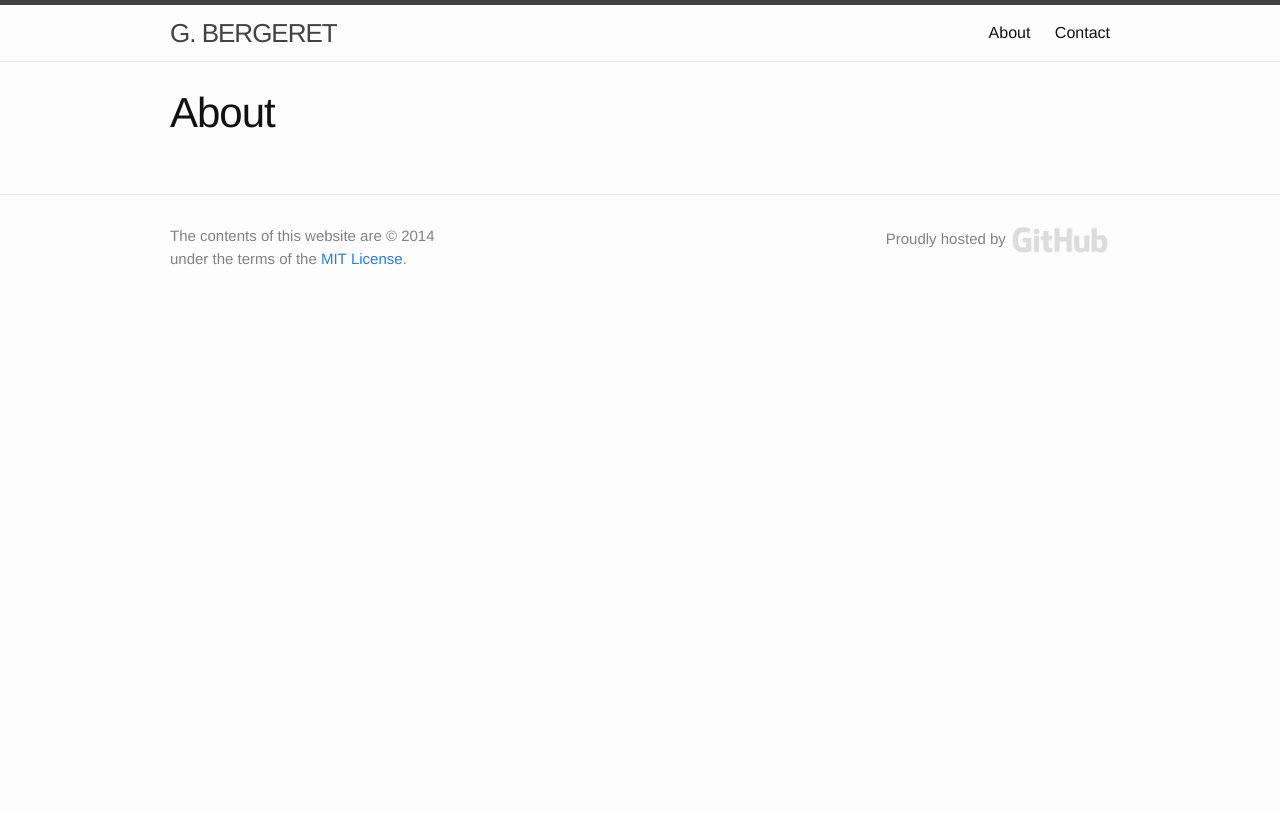
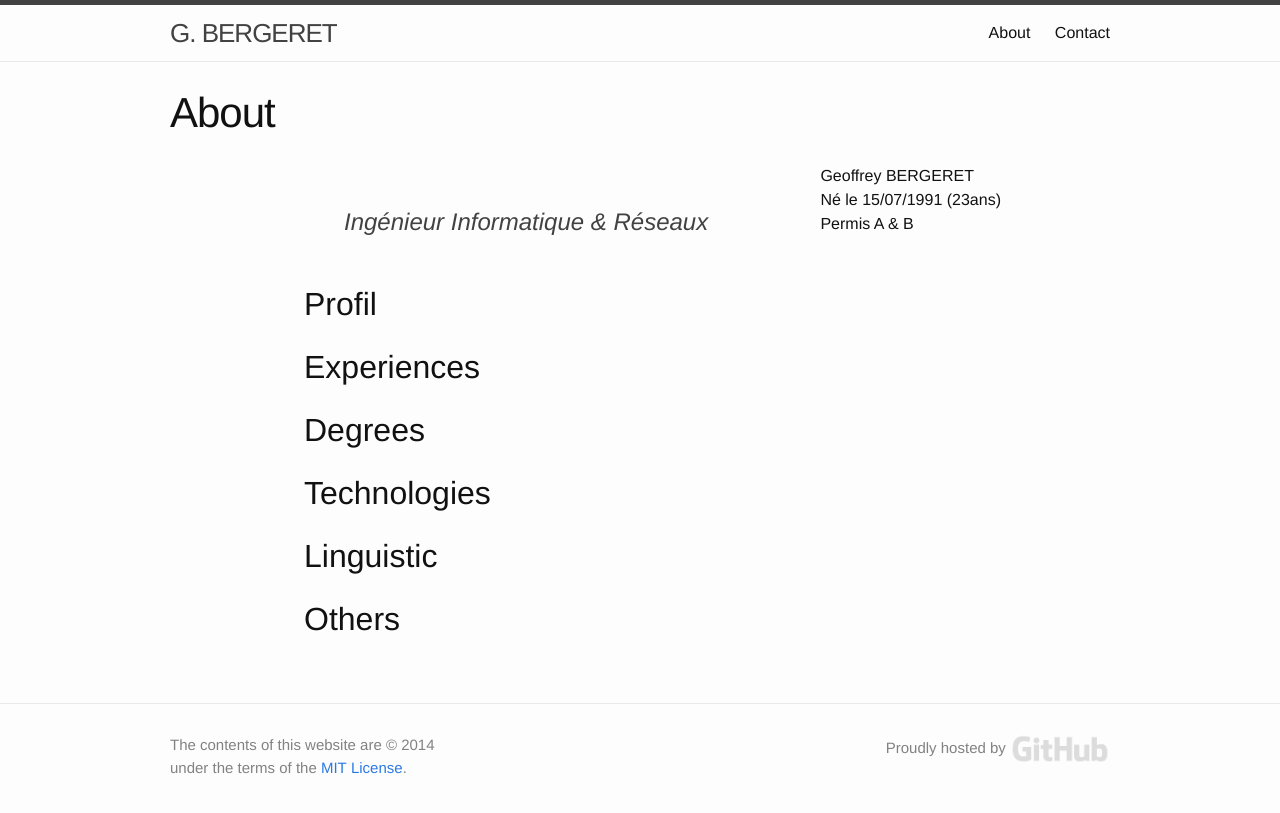
Before and after one commit to gbergere/gbergere.github.io, a Jekyll site: the page built from about.html, in a window 1280 px wide. Shown: the top 813 px of the page. Built offline with Jekyll 4.4.1, drawn with Linux system fonts in a browser that asks for light colours.

Commit message:
Initialize about page with layout.

```diff
--- a/_sass/_layout.scss
+++ b/_sass/_layout.scss
@@ -231,6 +231,39 @@
 }
 
 /**
+ * About Page
+ */
+
+#about-wrapper {
+    margin: auto;
+    width: 80%;
+}
+
+#about-tagline {
+    float: left;
+    width: -webkit-calc(70% - 80px);
+    width:         calc(70% - 80px);
+    margin: 40px 0px 40px 80px;
+    font-size:x-large;
+    font-style:italic;
+    color: $grey-color-dark;
+}
+
+#about-info {
+    float: right;
+    width: 30%;
+    height: 120px;
+
+    li {
+        list-style-type: none;
+    }
+}
+
+section > h2 {
+    margin-left: 40px;
+}
+
+/**
  * Contact Page
  */
 #contact-title {
--- a/about.html
+++ b/about.html
@@ -3,3 +3,39 @@ layout: page
 title: About
 permalink: /about/
 ---
+
+<aside id="about-wrapper">
+	<h5 id="about-tagline">Ingénieur Informatique & Réseaux</h5>
+
+	<aside id="about-info">
+		<ul>
+			<li>Geoffrey BERGERET</li>
+			<li>Né le 15/07/1991 (23ans)</li>
+			<li>Permis A & B</li>
+		</ul>
+	</aside>
+
+	<section id="about-description">
+		<h2>Profil</h2>
+	</section>
+
+	<section id="about-experiences">
+		<h2>Experiences</h2>
+	</section>
+
+	<section id="about-degree">
+		<h2>Degrees</h2>
+	</section>
+
+	<section id="about-technologies">
+		<h2>Technologies</h2>
+	</section>
+
+	<section id="about-linguistic">
+		<h2>Linguistic</h2>
+	</section>
+
+	<section id="about-others">
+		<h2>Others</h2>
+	</section>
+</aside>
```
